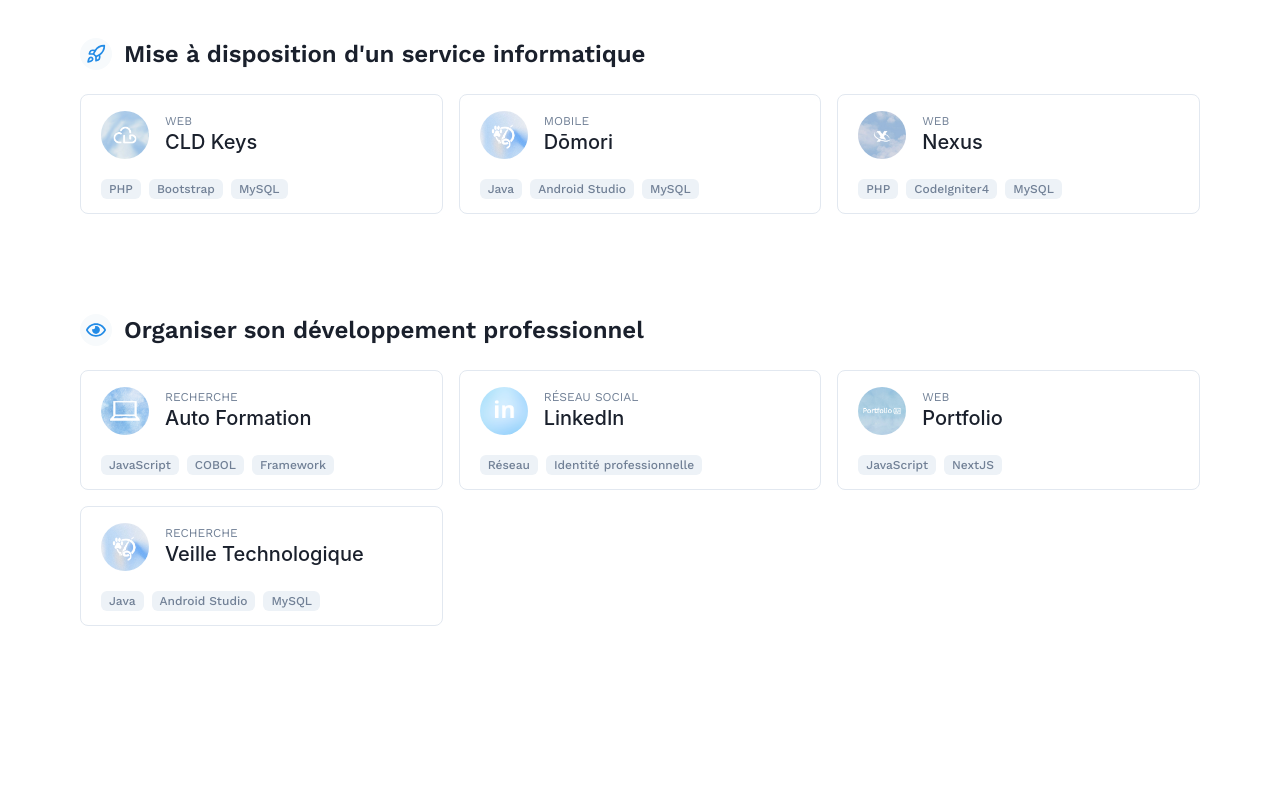
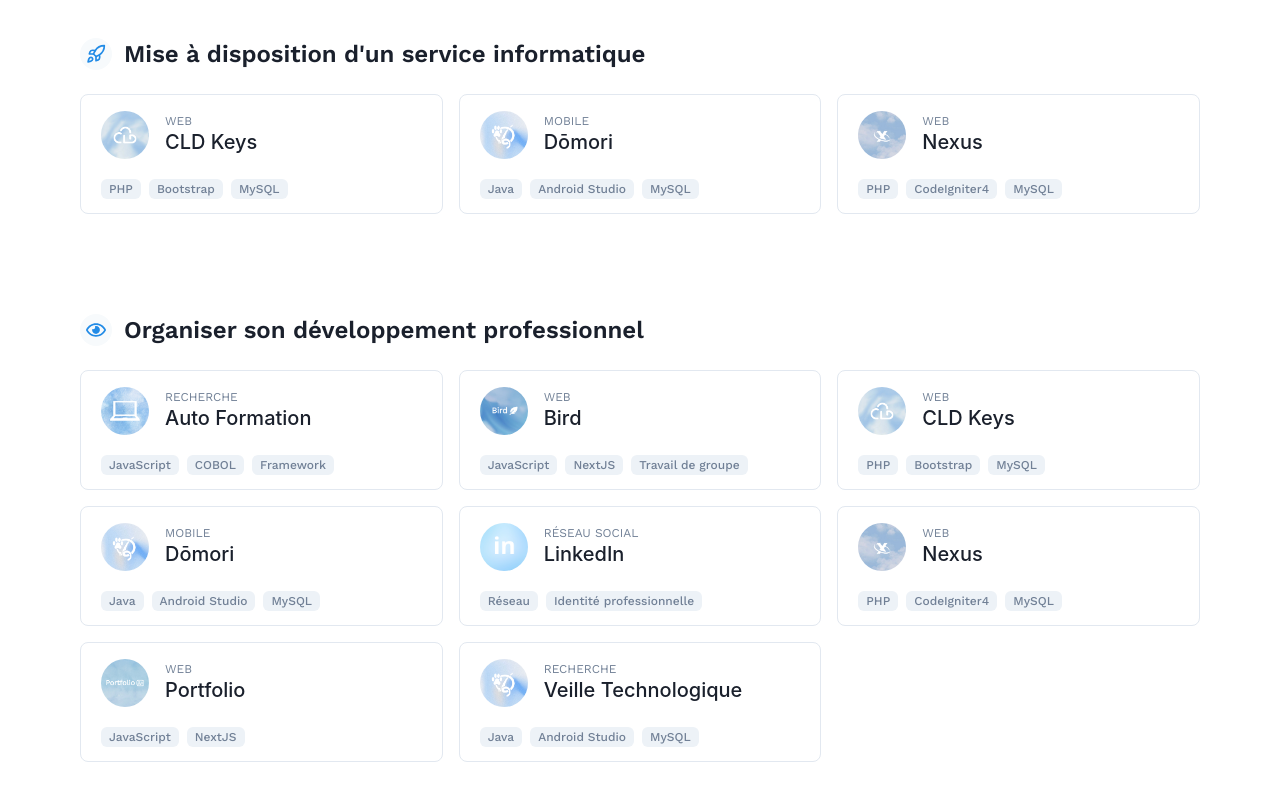
Before and after one commit to Ukureii/portfolio, a Next.js app: page /competences in a window 1280 px wide. Shown: the part 1638-2438 px from the top of the page. Before the commit the page ends 2344 px from the top, so only its background shows below. Built offline with nearby package versions, Linux system fonts and the light colour scheme.

Commit message:
changing skills text and adding some project to Projets.js

```diff
--- a/app/components/Projets.js
+++ b/app/components/Projets.js
@@ -344,10 +344,34 @@
                     imageUrl={'/work.png'}
                 />
                 <Projet
+                    title={'Bird'}
+                    env={'Web'}
+                    tags={['JavaScript', 'NextJS', 'Travail de groupe' ]}
+                    imageUrl={'/bird.png'}
+                />
+                <Projet
+                    title={'CLD Keys'}
+                    env={'Web'}
+                    tags={['PHP', 'Bootstrap', 'MySQL']}
+                    imageUrl={'/cobolcloud.png'}
+                />
+                <Projet
+                    title={'Dōmori'}
+                    env={'Mobile'}
+                    tags={['Java', 'Android Studio', 'MySQL']}
+                    imageUrl={'/doomori.png'}
+                />
+                <Projet
                     title={'LinkedIn'}
                     env={'Réseau social'}
                     tags={['Réseau', 'Identité professionnelle']}
                     imageUrl={'/linkedin.png'}
+                />
+                <Projet
+                    title={'Nexus'}
+                    env={'Web'}
+                    tags={['PHP', 'CodeIgniter4', 'MySQL']}
+                    imageUrl={'/nexus.png'}
                 />
                 <Projet
                     title={'Portfolio'}
--- a/package.json
+++ b/package.json
@@ -17,6 +17,7 @@
     "@fortawesome/free-solid-svg-icons": "^6.5.1",
     "@fortawesome/react-fontawesome": "^0.2.0",
     "@prisma/client": "^5.8.0",
+    "@tailwindcss/line-clamp": "^0.4.4",
     "@xyflow/react": "^12.0.0-next.8",
     "embla-carousel": "^8.0.1",
     "embla-carousel-react": "^8.0.2",
```
Also changed, not shown: app/components/Skills.js (+11 -6 lines), 1 other file (tests, documents, lock files or other folders).
